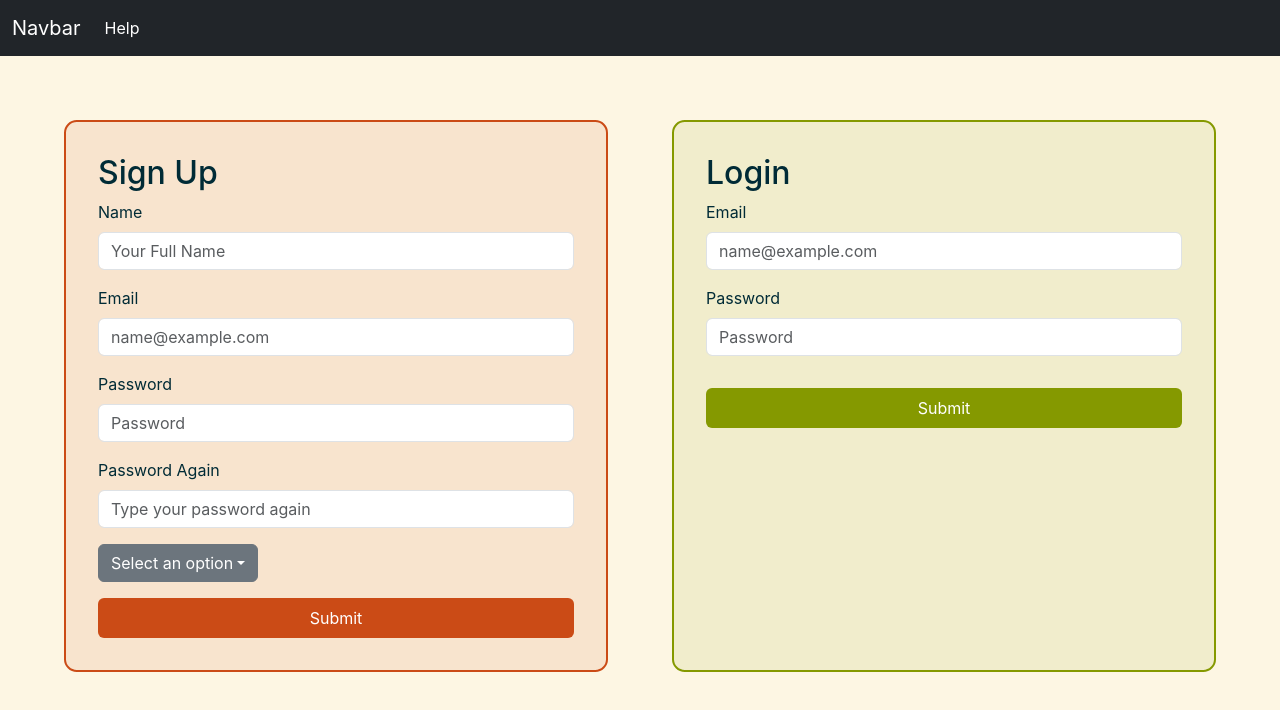
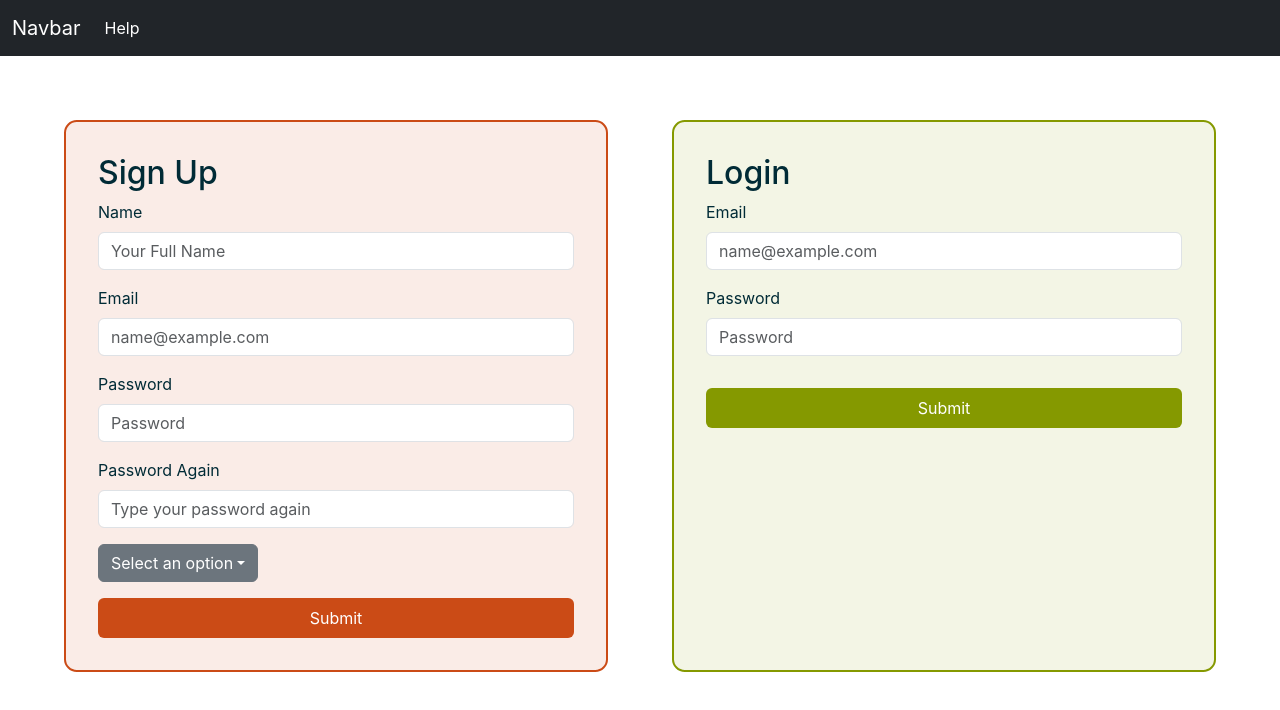
Before and after one commit to BTP-8th-SEM/BTP-frontend, a React (Create React App) app: page / in a window 1280 px wide. Shown: the top 710 px of the page. Built offline with nearby package versions, Linux system fonts and the light colour scheme.

Commit message:
remove background color

```diff
--- a/src/index.css
+++ b/src/index.css
@@ -5,7 +5,6 @@ body {
     sans-serif;
   -webkit-font-smoothing: antialiased;
   -moz-osx-font-smoothing: grayscale;
-  background-color: #fdf6e3;
   color:#002b36;
 }
 
```
